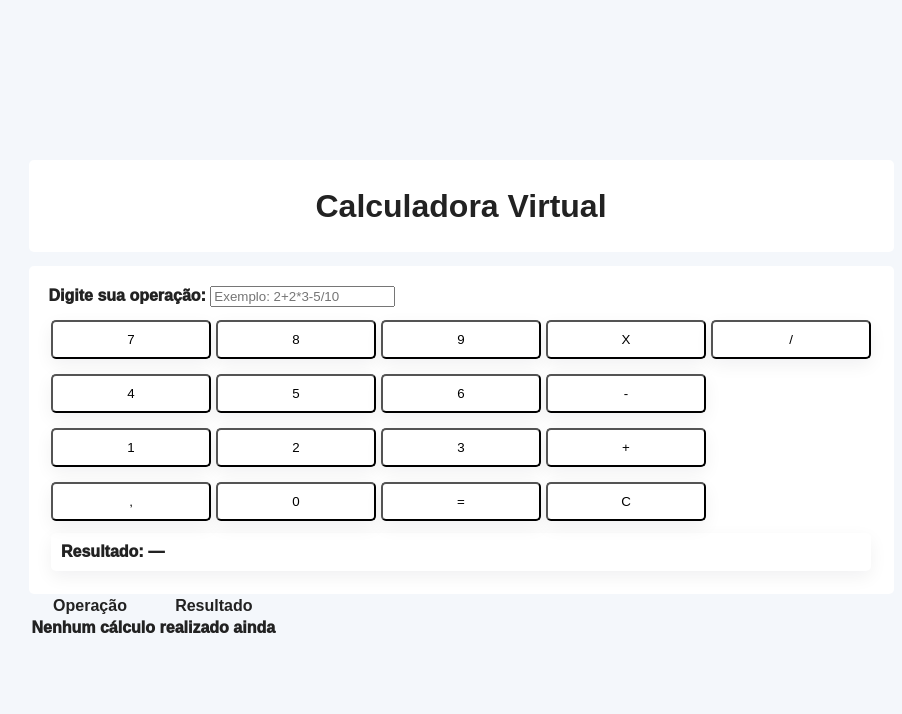
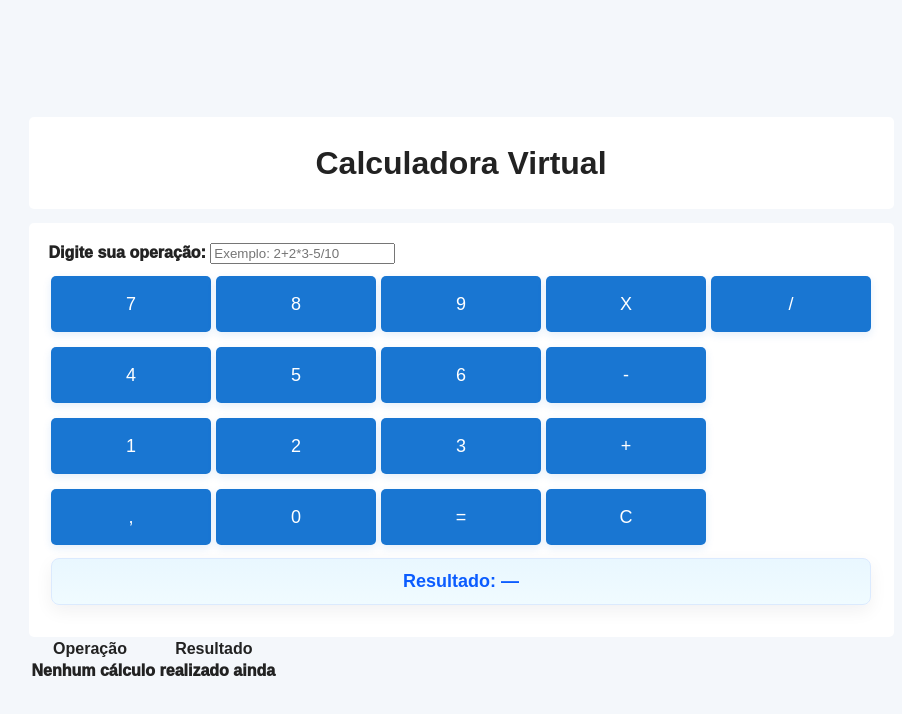
Before and after one commit to novusscapital/checkpoint4-calculadora, a React (Vite) app: page / in a window 1280 px wide. Shown: the top 714 px of the page, without its empty margins (179-1081 px from the left). Built offline with nearby package versions, Linux system fonts and the light colour scheme.

Commit message:
doing the structure from resultado css

```diff
--- a/src/css/resultado.css
+++ b/src/css/resultado.css
@@ -0,0 +1,51 @@
+button form {
+    display: grid;
+    grid-template-columns: repeat(4, 1fr);
+    gap: 10px;
+    align-items: center;
+}
+
+button input#display {
+    grid-column: 1 / -1;
+    padding: 12px 14px;
+    font-size: 18px;
+    border: 1px solid #d1d5db;
+    outline: none;
+    background: #fbfdff;
+}
+
+button {
+    height: 56px;
+    font-size: 18px;
+    border: none;
+    cursor: pointer;
+    background: #1976d2;
+    color: white;
+    box-shadow: 0 3px 8px rgba(25, 117, 210, 0.12);
+}
+
+button.operator {
+    background: #ff9800;
+    color: #111;
+}
+
+button.equals {
+    background: #2e7d32;
+}
+
+button:active {
+    transform: translateY(1px);
+    filter: brightness(.96);
+}
+
+#resultado {
+    padding: 12px;
+    margin-bottom: 12px;
+    text-align: center;
+    font-weight: 700;
+    font-size: 18px;
+    border-radius: 8px;
+    background: linear-gradient(180deg, #e9f7ff, #f0fbff);
+    border: 1px solid #dbeafe;
+    color: #0b5cff;
+}
```
